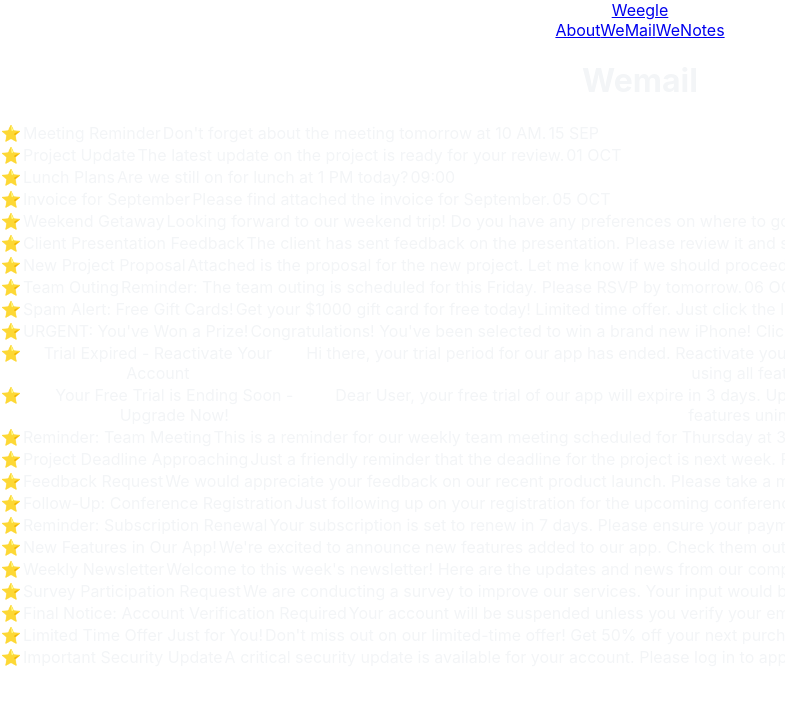
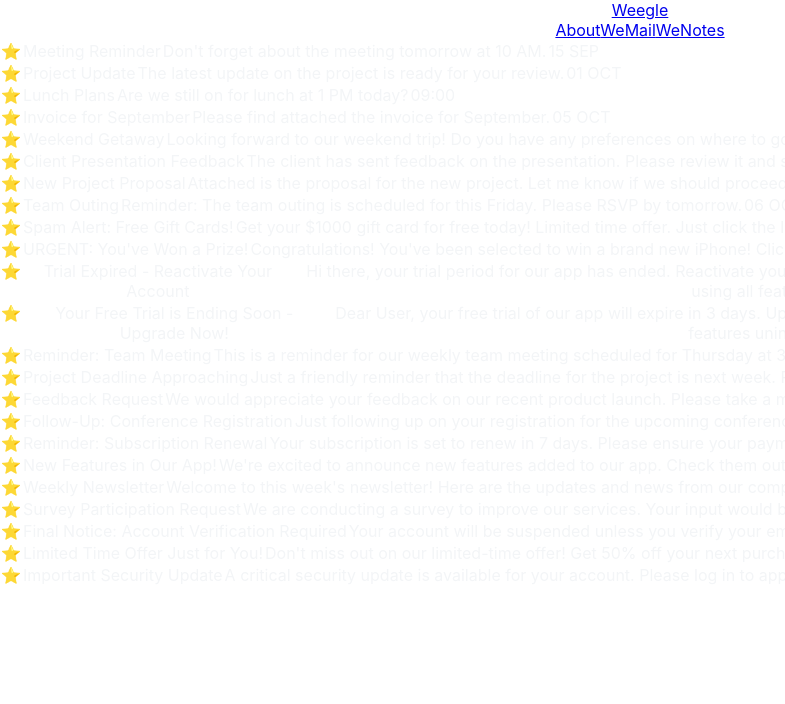
Before and after one commit to AviadMalikan/Weegle, a React (Create React App) app: page /mail in a window 1280 px wide. Shown: the top 704 px of the page, without its empty margins (0-785 px from the left). Built offline with nearby package versions, Linux system fonts and the light colour scheme.

Commit message:
remove header

```diff
--- a/src/views/mail-index.jsx
+++ b/src/views/mail-index.jsx
@@ -21,7 +21,6 @@ export function MailIndex() {
 
 
     return <main className="">
-        <h1>Wemail</h1>
         {isLoading && <h3>LOADING...</h3>}
         {(!isLoading) && <MailList mails={mails} />}
         {/* {(!isLoading) &&  */}
```
